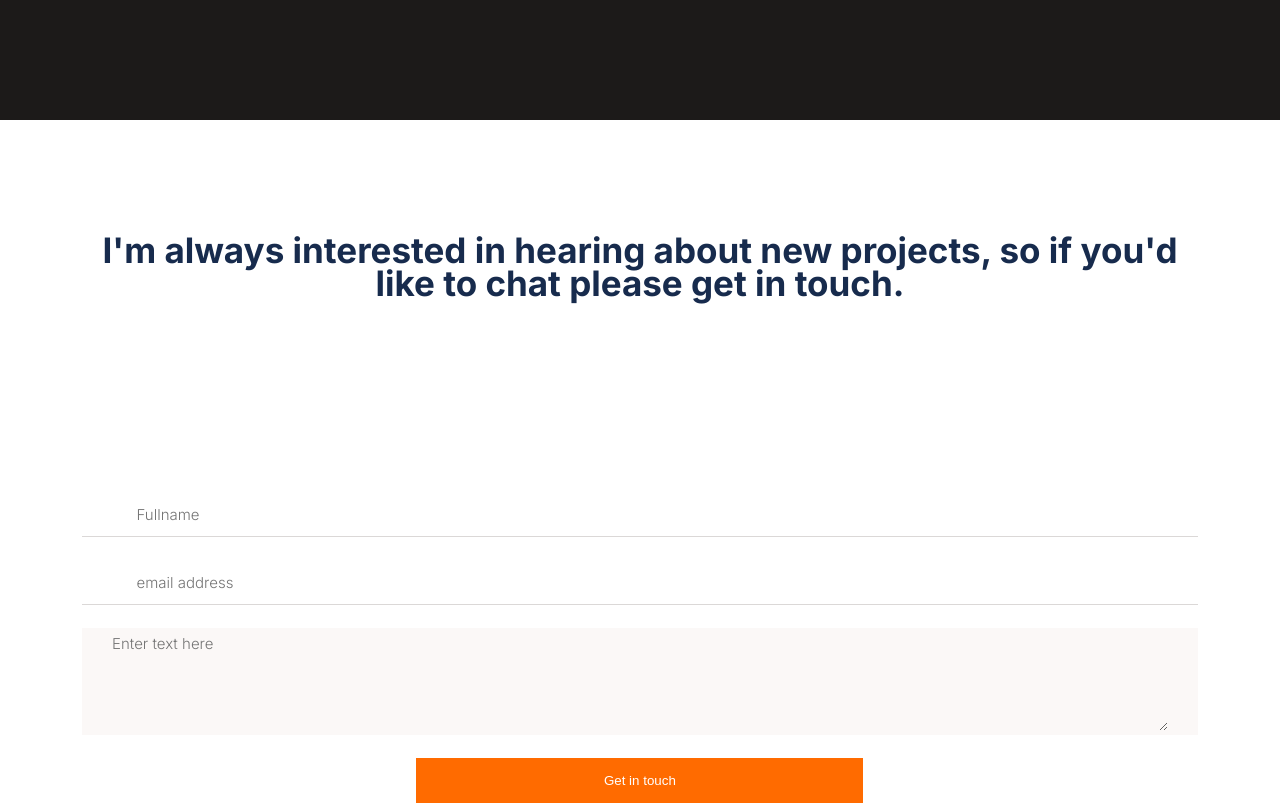
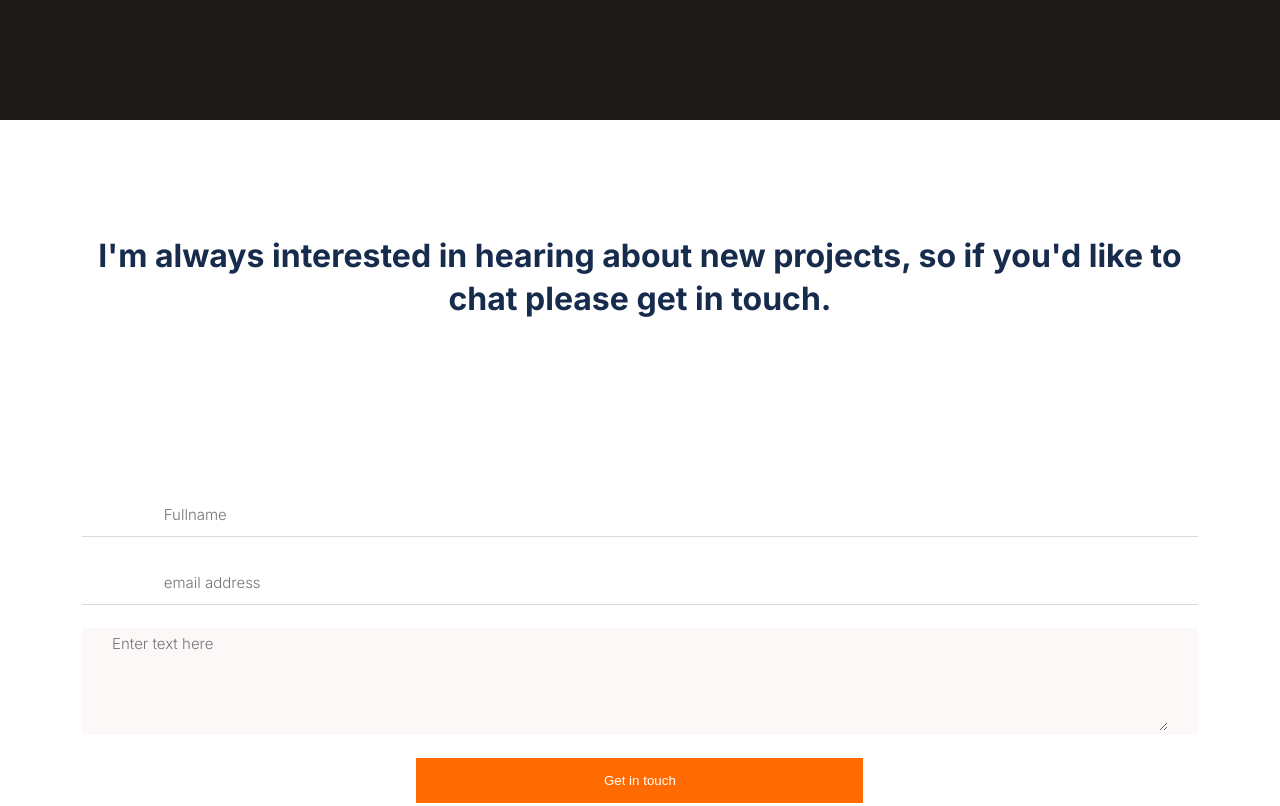
Before and after one commit to vikas924/Portfolio-setup-and-mobilefirst, a website: page index.html in a window 1280 px wide. Shown: the part 6380-7186 px from the top of the page. Drawn offline with Linux system fonts and the light colour scheme; files whose address does not match are found by name.

Commit message:
Fix fonts and inputs

```diff
--- a/style.css
+++ b/style.css
@@ -440,37 +440,26 @@
 }
 
 .contact-grid {
-  height: 100%;
   display: grid;
-  grid-template-rows: 46.46% 53.64%;
+  grid-template-rows: 25.47vh 38.91vh;
+  row-gap: 6.83vh;
+  padding: 14.15vh 6.4% 14.622vh 6.4%;
+  height: 71.228vh;
+  width: 87.2%;
 }
 
 .contactpara {
   font-family: 'Inter', sans-serif;
   font-style: normal;
   font-weight: 700;
-  font-size: 35px;
-  line-height: 96%;
-  width: 87.2%;
-  margin-left: 6.4%;
-  margin-right: 6.4%;
+  font-size: 32px;
+  line-height: 43px;
   color: #172b4d;
   text-align: center;
-  margin-top: 14.15vh;
-  height: 25.47vh;
-  margin-bottom: 6.839vh;
 }
 
 .contactp {
   height: 100%;
-}
-
-.form {
-  height: 38.915vh;
-  margin-bottom: 14.622vh;
-  width: 87.2%;
-  margin-left: 6.4%;
-  margin-right: 6.4%;
 }
 
 .form1 {
@@ -489,14 +478,14 @@
 
 .name1 {
   width: 90.21%;
-  height: 37.5%;
+  height: 97.8%;
   font-family: 'Inter', sans-serif;
   font-style: normal;
   font-weight: 400;
   font-size: 15px;
   line-height: 24px;
   border-style: none;
-  margin: auto;
+  padding-left: 7.3335%;
   color: #979493;
 }
 
@@ -515,7 +504,7 @@
 }
 
 .email1 {
-  height: 37.5%;
+  height: 97.8%;
   width: 90.21%;
   font-family: 'Inter', sans-serif;
   font-style: normal;
@@ -523,7 +512,7 @@
   font-size: 15px;
   line-height: 24px;
   border-style: none;
-  margin: auto;
+  padding-left: 7.3335%;
   color: #979493;
 }
 
@@ -567,6 +556,14 @@
 .submit:hover {
   color: #f55800;
   background-color: #fff5e1;
+  font-family: 'Inter', sans-serif;
+  font-style: normal;
+  font-weight: 700;
+  font-size: 17px;
+  line-height: 24px;
+  box-sizing: border-box;
+  border: #e05304;
+  border-style: solid;
 }
 
 .submit:active {
```
